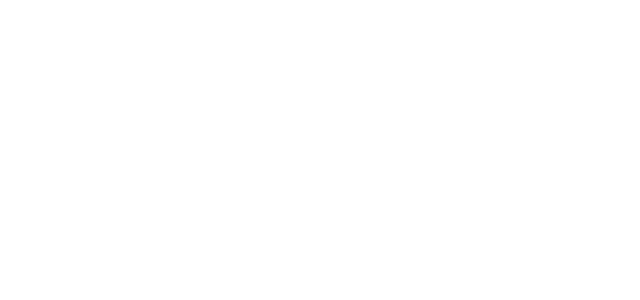
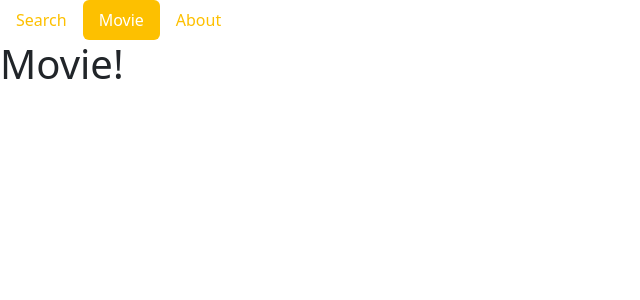
Before and after one commit to junb119/MovieSearchSite, a Vue app: page /#/Movie in a window 1280 px wide. Before the commit this address had no page. Shown: the top 300 px of the page, without its empty margins (0-640 px from the left). Built offline with nearby package versions, Linux system fonts and the light colour scheme.

Commit message:
Header - nav

```diff
--- a/src/App.vue
+++ b/src/App.vue
@@ -1,6 +1,16 @@
 <template>
+  <Header />
   <RouterView />
 </template>
+
+<script>
+import Header from '~/components/Header'
+export default {
+  components:{
+    Header
+  }
+}
+</script>
 
 <style lang="scss">
 @import "~/scss/main"
--- /dev/null
+++ b/src/components/Header.vue
@@ -0,0 +1,40 @@
+<template>
+  <header>
+    <div class="nav nav-pills">
+      <div v-for="nav in navigations"
+      :key="nav.name"
+      class="nav-item">
+        <RouterLink
+        :to="nav.href"
+        active-class="active"
+        class='nav-link'>
+        <!-- active-class : 디폴트인 router-link-active를 active로 수정 -->
+          {{nav.name}}
+        </RouterLink>
+      </div>
+    </div>
+  </header>
+</template>
+
+<script>
+export default {
+  data() {
+    return {
+      navigations : [
+        {
+          name:'Search',
+          href:'/'
+        },
+        {
+          name:'Movie',
+          href:'/movie'
+        },
+        {
+          name:'About',
+          href:'/about'
+        }
+      ]
+    }
+  }
+}
+</script>
--- /dev/null
+++ b/src/routes/Movie.vue
@@ -0,0 +1,3 @@
+<template>
+  <h1>Movie!</h1>
+</template>
--- a/src/routes/index.js
+++ b/src/routes/index.js
@@ -1,5 +1,6 @@
 import {createRouter, createWebHashHistory} from 'vue-router'
 import Home from './Home'
+import Movie from './Movie'
 import About from './About';
 export default createRouter({
   // Hash 모드 사용
@@ -13,6 +14,9 @@
     },{
       path : '/about',
       component: About
+    },{
+      path :'/movie',
+      component:Movie
     }
   ]
 })
```
Also changed, not shown: src/components/HelloWorld.vue (deleted, +0 -29 lines).
